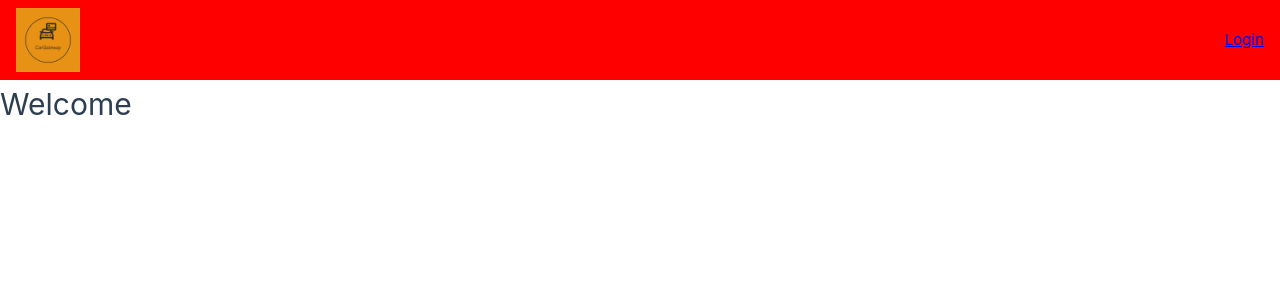
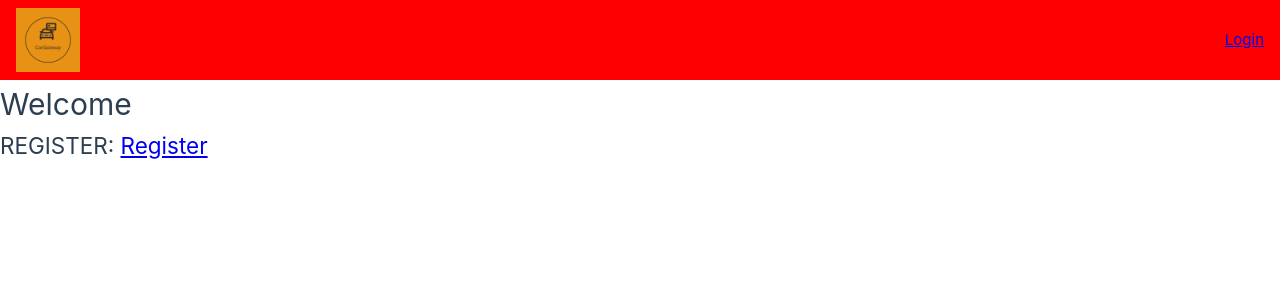
Before and after one commit to Lv100Luca/CarGateway-Frontend, a Vue app: page /welcome in a window 1280 px wide. Shown: the top 300 px of the page. Built offline with nearby package versions, Linux system fonts and the light colour scheme.

Commit message:
added routerlink to welcome

```diff
--- a/src/views/WelcomeView.vue
+++ b/src/views/WelcomeView.vue
@@ -4,8 +4,8 @@
 
 <template>
   <h1>Welcome</h1>
-  <h2>
-    <router-link to="/register"/>
+  <h2>REGISTER:
+    <router-link to="/register">Register</router-link>
   </h2>
 </template>
 
```
